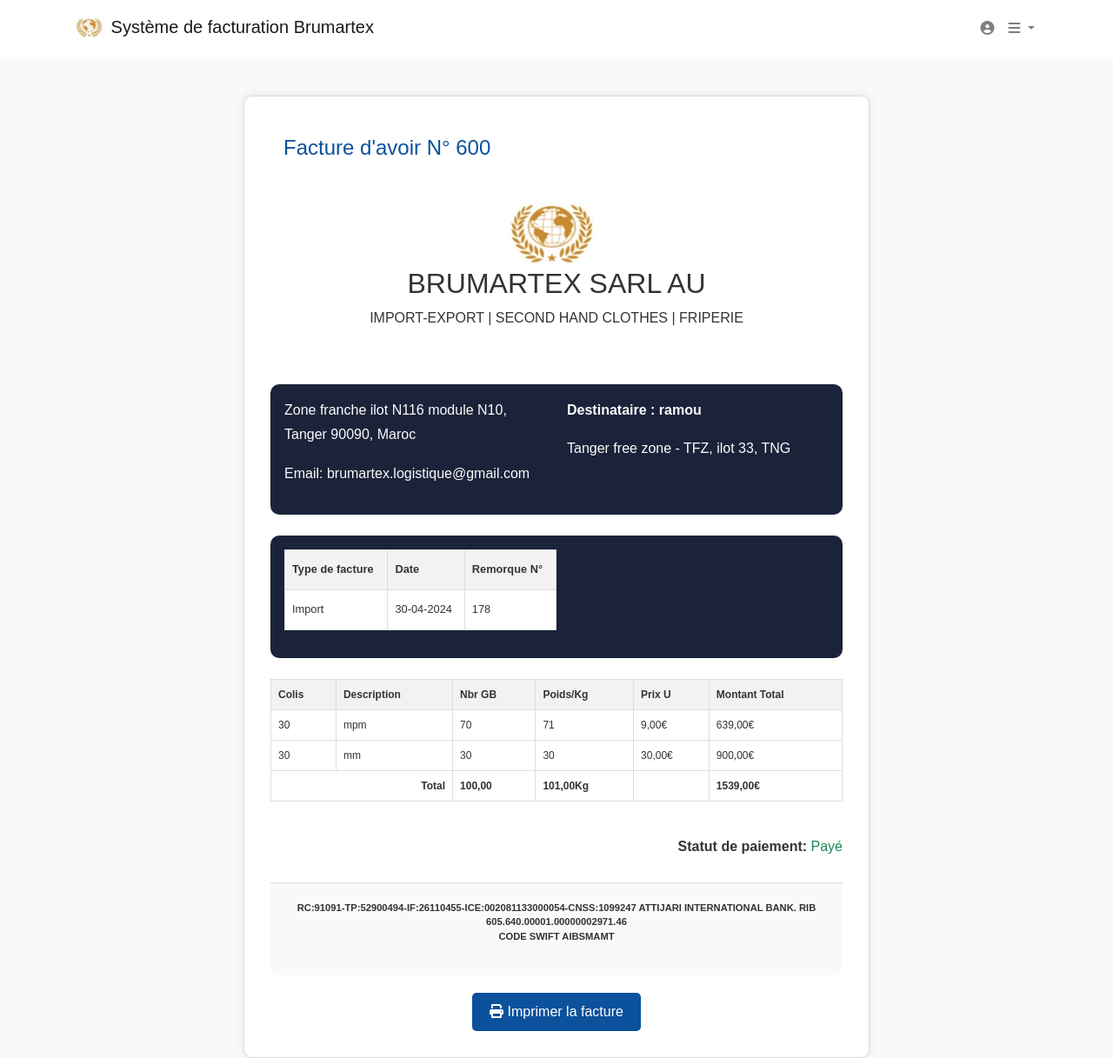
After one commit to sihamidrissi/fact_app, a Django app: page /facture_avoir/51/ in a window 1280 px wide. The commit adds this page. Shown: the whole page at 87% size. Run offline with Django 5.2, Linux system fonts and the light colour scheme; a user stored in the database is signed in; data comes from the database, SQL or seed files in the repository; both versions use the stored data as it was after the commit; some libraries are stand-ins or nearby versions.

Commit message:
facture d'avoir

```diff
--- a/fact_app/urls.py
+++ b/fact_app/urls.py
@@ -19,6 +19,7 @@ urlpatterns = [
     path('commande/', views.AddCommandeView.as_view(), name='commande'),
     path('commande_list/', views.CommandeListView.as_view(), name='commande_list'),
     path('view-commande/<int:pk>', views.CommandeVisualizationView.as_view(), name='view-commande'),
+    path('facture_avoir/<int:pk>/', views.InvoiceAvoir.as_view(), name='facture_avoir' ),
 
     path('delete_commande/<int:id>/', views.delete_commande, name='delete_commande'),
 
--- a/fact_app/views.py
+++ b/fact_app/views.py
@@ -395,6 +395,20 @@ class InvoiceVisualizationView(LoginRequiredMixin, View):
 
         return render(request, self.template_name, context)
 
+
+class InvoiceAvoir(LoginRequiredMixin,View):
+     """View to visualize the invoice"""
+
+     template_name = 'avoir.html'
+
+
+     def get(self, request, *args, **kwargs):
+        pk = kwargs.get('pk')
+        context = get_invoice(pk)
+
+        return render(request, self.template_name, context)
+
+
 @superuser_required
 def get_invoice_pdf(request, *args, **kwargs):
     """Generate PDF file from HTML file"""
--- /dev/null
+++ b/templates/avoir.html
@@ -0,0 +1,365 @@
+
+{% extends "base.html" %}
+{% load static %}
+
+{% block content %}
+<!-- CSS styles -->
+<link href="https://cdn.jsdelivr.net/npm/bootstrap@5.4.0/dist/css/bootstrap.min.css" rel="stylesheet">
+<link href="https://cdnjs.cloudflare.com/ajax/libs/font-awesome/6.0.0-beta3/css/all.min.css" rel="stylesheet">
+<style>
+    /* Typography */
+    body {
+        font-family: 'Arial', sans-serif;
+        color: #333; /* Darker text color */
+        background-color: #f9f9f9; /* Light background */
+    }
+    h4 {
+        font-family: 'Arial', sans-serif;
+        color: #0b519c; /* Blue header */
+    }
+
+    /* Invoice Container */
+    .invoice-container {
+        border: 1px solid #ddd;
+        border-radius: 10px;
+        background-color: #fff; /* White background */
+        box-shadow: 0px 0px 10px rgba(0, 0, 0, 0.1);
+        padding: 30px;
+        margin-top: 20px;
+    }
+
+    /* Header */
+    .invoice-header {
+        background-color: #fff; /* White background */
+        color: #0b519c; /* Blue header */
+        padding: 15px;
+        border-radius: 10px 10px 0 0;
+    }
+
+    /* Logo */
+    .invoice-logo {
+        width: 100px;
+        height: auto;
+        margin-right: 10px;
+    }
+
+    /* Company Info */
+    .company-info {
+        margin-bottom: 20px;
+    }
+
+    /* Invoice Details */
+    .invoice-details {
+        margin-bottom: 30px;
+        background-color: #fff; /* White background */
+        color: #fdfafa; /* Darker text color */
+        padding: 15px;
+        border-radius: 10px;
+    }
+
+    /* Table */
+    .table-bordered {
+        border: 1px solid #ddd; /* Lighter border */
+        background-color: #fff; /* White background */
+        color : #333;
+    }
+
+    .table-bordered thead th {
+        border: 1px solid #ddd; /* Lighter border */
+        background-color: #f2f2f2;
+        color : #333;
+    }
+
+    .table-bordered tbody td {
+        border: 1px solid #ddd; /* Lighter border */
+        color : #333;
+    }
+
+    /* Footer */
+    .invoice-footer {
+        background-color: #f9f9f9;
+        padding: 20px;
+        border-radius: 0 0 10px 10px;
+        border-top: 1px solid #ddd; /* Lighter border */
+    }
+
+    /* Print Button */
+    .print-btn {
+        margin-top: 20px;
+    }
+
+    .print-btn button {
+        background-color: #0b519c; /* Blue button */
+        color: #fff;
+        border: none;
+        padding: 10px 20px;
+        border-radius: 5px;
+        cursor: pointer;
+        transition: background-color 0.3s ease;
+    }
+
+    .print-btn button:hover {
+        background-color: #0a427a; /* Darker blue on hover */
+    }
+
+    /* Responsive Table */
+    .table th,
+    .table td {
+        vertical-align: middle;
+    }
+
+    .table th {
+        font-weight: bold;
+    }
+
+    .table th.bg-light,
+    .table td.bg-light {
+        background-color: #f2f2f2;
+        color: #333;
+    }
+
+    .table th,
+    .table td {
+        border: 1px solid #ddd;
+        padding: 8px;
+    }
+
+    .small-table {
+        width: 50%;
+        font-size: 0.8rem;
+        background-color: #fff;
+    }
+
+    .small-table th,
+    .small-table td {
+        padding: 0.5rem;
+    }
+
+    /* Responsive Layout */
+    @media print {
+        .print-btn,
+        .copyright {
+            display: none;
+        }
+        .small-table {
+    width: 100%; /* Ensure table fills the container */
+    font-size: 18px; /* Adjust font size as needed */
+    background-color: #fff; /* White background */
+    border: 2px solid #1b1b1b; /* Lighter border */
+    color: #333; /* Darker text color */
+}
+
+.small-table th,
+.small-table td {
+    padding: 8px; /* Adjust padding as needed */
+    border: 1px solid #ddd; /* Lighter border */
+    font-size: 16px; /* Adjust font size as needed */
+}
+        .invoice-footer {
+            position: absolute;
+            bottom: 0;
+            left: 0;
+            right: 0;
+            transform: none;
+            width: auto;
+        }
+    /* Set page size to A4 */
+    @page {
+        size: A4;
+        margin: 0; /* Reset default margins */
+    }
+
+    /* Adjust body and heading font sizes */
+    body {
+        font-size: 20px; /* Adjust to desired font size */
+        color: #131313 !important; /* Change to desired color */
+        margin: 0; /* Reset default margin */
+    }
+
+    h4 {
+        font-size: 30px; /* Adjust to desired font size */
+        color: #0b519c !important; /* Change to desired color */
+
+
+    }
+    .invoice-details p {
+        color: #333 !important; /* Change to desired color */
+    }
+       /* Adjust layout for address and recipient information */
+       .invoice-details .row {
+        display: flex; /* Use flexbox layout */
+        flex-wrap: wrap; /* Allow wrapping of flex items */
+    }
+
+    .invoice-details .col-md-6 {
+        width: 50%; /* Each column takes up 50% of the row width */
+    }
+
+    /* Adjust padding and margin for elements as needed */
+       /* Ensure the HTML and body elements fill the entire viewport */
+       html, body {
+        height: 100%;
+        margin: 0;
+        padding: 0;
+    }
+
+    .invoice-container {
+        border: 1px solid #ffffff;
+        border-radius: 10px;
+        background-color: #fff; /* White background */
+        box-shadow: 0px 0px 10px rgba(0, 0, 0, 0.1);
+        padding: 30px;
+        width: 25cm; /* Width of A4 page */
+        height: 35cm; /* Height of A4 page */
+        margin: 0; /* Remove all margins */
+
+    }
+
+
+    /* Increase table font size and adjust column width */
+    .table {
+        font-size: 18px; /* Adjust to desired font size */
+        width: 100%; /* Ensure the table fills the container */
+    }
+    .table td {
+    font-weight: normal;
+     }
+
+    /* Black border for table */
+    .table-bordered,
+    .table-bordered thead th,
+    .table-bordered tbody td {
+        border: 2px solid #3b3b3b !important; /* Change to black color */
+        color : #000 !important; /* Black text color */
+
+    }
+    .invoice-footer{
+        font-size: 100px;
+        width: 100%;
+        font-size: 18px !important;
+    }
+    .montant-ht-cell {
+    width: 150px;
+                  }
+    }
+</style>
+
+<div class="container">
+    <div class="row justify-content-center">
+        <div class="col-lg-8">
+
+            <div class="invoice-container">
+                <div class="invoice-header">
+                   <h4 style="color: #0b519c;">Facture d'avoir N° {{ obj.invoice_number }}</h4>
+
+                </div>
+                <br>
+                <div class="company-info text-center mb-4">
+                    <img src="{% static 'images/logo2.jpg' %}" alt="BRUMARTEX" class="invoice-logo">
+                    <h2>BRUMARTEX SARL AU</h2>
+                    <p>IMPORT-EXPORT | SECOND HAND CLOTHES | FRIPERIE</p>
+                </div>
+                <br>
+                <div class="invoice-details mb-4">
+                    <div class="row">
+                        <div class="col-md-6">
+                            <p>Zone franche ilot N116 module N10, Tanger 90090, Maroc</p>
+                            <p>Email: brumartex.logistique@gmail.com</p>
+                        </div>
+                        <div class="col-md-6">
+                            <p><strong>Destinataire : {{ obj.customer.name }}</strong></p>
+                            <p><strong></strong> {{ obj.customer.address }}, {{ obj.customer.city }}</p>
+                        </div>
+                    </div>
+                </div>
+
+
+<div class="invoice-details mb-4">
+    <div class="table-responsive">
+        <table class="table table-bordered small-table">
+            <thead>
+                <tr>
+                    <th>Type de facture</th>
+                    <th>Date</th>
+                    {% if obj.remorque_number %}
+                        <th>Remorque N°</th>
+                    {% endif %}
+                </tr>
+            </thead>
+            <tbody>
+                <tr>
+                    <td>{{ obj.get_invoice_type_display }}</td>
+                    <td>{{ obj.invoice_date_time|date:"d-m-Y" }}</td>
+                    {% if obj.remorque_number %}
+                        <td>{{ obj.remorque_number }}</td>
+                    {% endif %}
+                </tr>
+            </tbody>
+        </table>
+    </div>
+</div>
+
+<div class="table-responsive mt-4">
+    <table class="table table-bordered">
+        <thead>
+            <tr>
+                {% if articles.0.order_number %}
+                    <th>Colis</th>
+                {% endif %}
+                <th>Description</th>
+                <th>Nbr GB</th>
+                <th>Poids/Kg</th>
+                <th>Prix U</th>
+                <th>Montant Total</th>
+            </tr>
+        </thead>
+        <tbody>
+            {% for article in articles %}
+                <tr>
+                    {% if articles.0.order_number %}
+                        <td>{{ article.order_number }}</td>
+                    {% endif %}
+                    <td>{{ article.name }}</td>
+                    <td>{{ article.nbre_GB }}</td>
+                    <td>{{ article.quantity }}</td>
+                    <td>{{ article.unit_price }}€</td>
+                    <td>{{ article.get_total }}€</td>
+                </tr>
+            {% endfor %}
+            <!-- Display totals row -->
+            <tr>
+                <td colspan="{% if articles.0.order_number %}{{ articles|length|add:0 }}{% else %}{{ articles|length }}{% endif %}" class="text-end"><strong>Total</strong></td>
+                <!-- Display total_nbr_gb and total_weight -->
+                <td><strong>{{ obj.total_nbre_gb }}</strong></td>
+                <td><strong>{{ obj.total_poid_kg }}Kg</strong></td>
+                <td></td> <!-- Leave empty since it's not applicable for total -->
+                <td><strong>{{ obj.get_total }}€</strong></td>
+            </tr>
+        </tbody>
+    </table>
+</div>
+
+                <div class="row justify-content-end mt-4">
+                    <div class="col-md-4">
+                        <div class="text-end">
+                            <strong>Statut de paiement:</strong> {% if obj.paid %}<span class="text-success">Payé</span>{% else %}<span class="text-danger">Non payé</span>{% endif %}
+                        </div>
+                    </div>
+                </div>
+
+                <br>
+
+                <div class="invoice-footer">
+                    <p><strong>RC:91091-TP:52900494-IF:26110455-ICE:002081133000054-CNSS:1099247 ATTIJARI INTERNATIONAL BANK. RIB 605.640.00001.00000002971.46 <br> CODE SWIFT AIBSMAMT</strong></p>
+                </div>
+
+                <div class="print-btn text-center">
+                    <button class="btn btn-light" onclick="window.print()">
+                        <i class="fas fa-print"></i> Imprimer la facture
+                    </button>
+                </div>
+            </div>
+        </div>
+    </div>
+</div>
+{% endblock content %}
```
Also changed, not shown: templates/index.html (+10 -4 lines), db.sqlite3.
